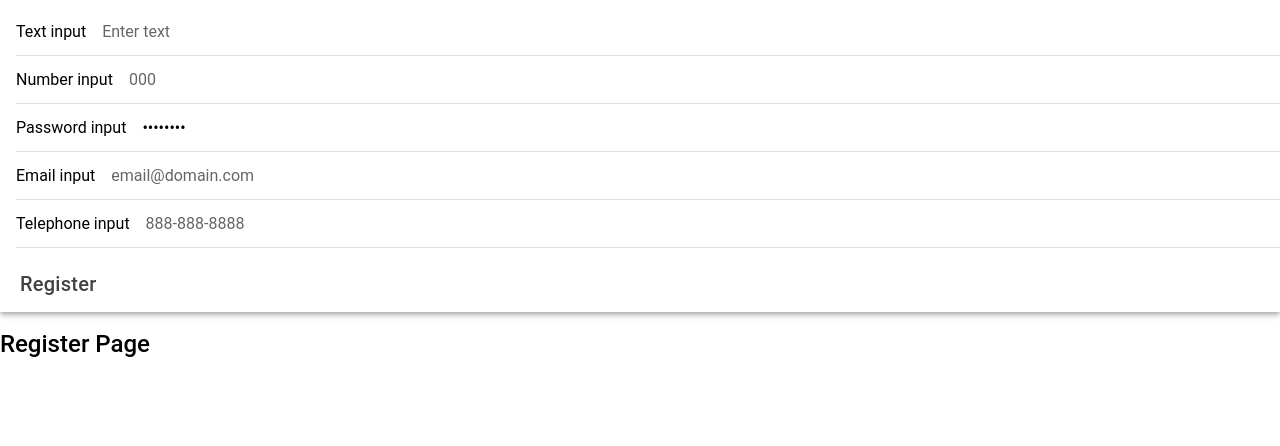
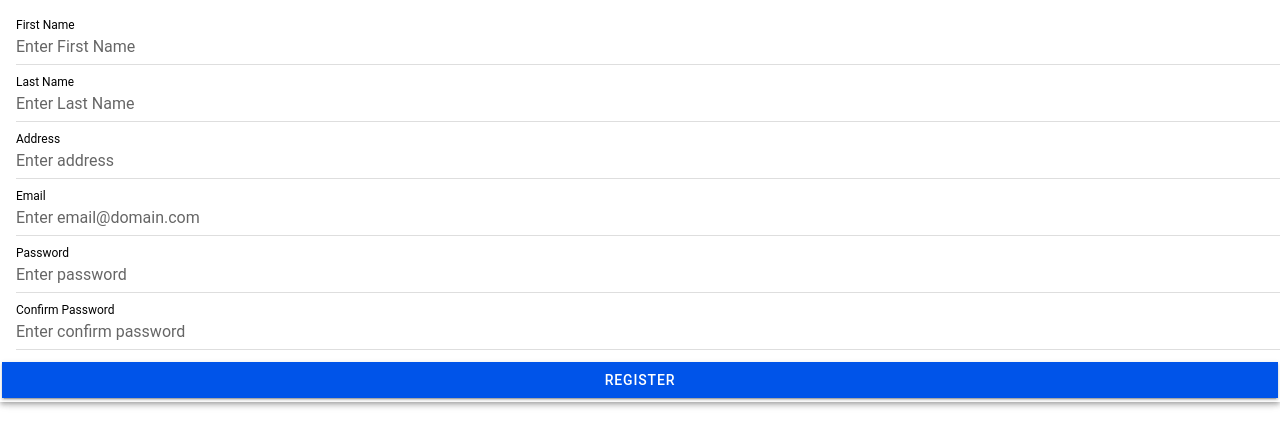
Before and after one commit to Jolinamata/it35-lab, a React (Vite) app: page /it35-lab/app in a window 1280 px wide. Shown: the top 446 px of the page. Built offline with nearby package versions, Linux system fonts and the light colour scheme.

Commit message:
added signup  to my src/pages/Register.tsx and button

```diff
--- a/src/pages/Register.tsx
+++ b/src/pages/Register.tsx
@@ -6,43 +6,57 @@ import {
       IonContent,
       IonInput,
       IonItem,
-      IonList
+      IonList,
+      IonButton
      } from '@ionic/react';
 
 const Register: React.FC = () => {
+  const handleRegister = () => {
+    console.log('Register button clicked!');
+
+  };
   return (
 
     <IonPage>
+
       <IonHeader>
+     <div> <IonContent>
+       <h2>Register Page</h2>
+     </IonContent></div>
+
       <IonList>
       <IonItem>
-        <IonInput label="Text input" placeholder="Enter text"></IonInput>
+        <IonInput label="First Name" labelPlacement="stacked" placeholder="Enter First Name"></IonInput>
       </IonItem>
 
       <IonItem>
-        <IonInput label="Number input" type="number" placeholder="000"></IonInput>
+        <IonInput label="Last Name" labelPlacement="stacked" placeholder="Enter Last Name"></IonInput>
       </IonItem>
 
       <IonItem>
-        <IonInput label="Password input" type="password" value="password"></IonInput>
+        <IonInput label="Address" labelPlacement="stacked" placeholder="Enter address"></IonInput>
       </IonItem>
 
       <IonItem>
-        <IonInput label="Email input" type="email" placeholder="email@domain.com"></IonInput>
+        <IonInput label="Email" labelPlacement="stacked" placeholder="Enter email@domain.com"></IonInput>
       </IonItem>
 
       <IonItem>
-        <IonInput label="Telephone input" type="tel" placeholder="888-888-8888"></IonInput>
+        <IonInput label="Password" labelPlacement="stacked" placeholder="Enter password"></IonInput>
       </IonItem>
+
+      <IonItem>
+        <IonInput label="Confirm Password" labelPlacement="stacked" placeholder="Enter confirm password"></IonInput>
+      </IonItem>
+
     </IonList>
-        <IonToolbar>
-          <IonTitle>Register</IonTitle>
-        </IonToolbar>
+    <IonButton onClick={handleRegister} expand="full">
+  REGISTER
+</IonButton>
+
+
       </IonHeader>
-      <IonContent>
-        {/* Your registration form will go here */}
-        <h2>Register Page</h2>
-      </IonContent>
+
     </IonPage>
   );
 };
```
